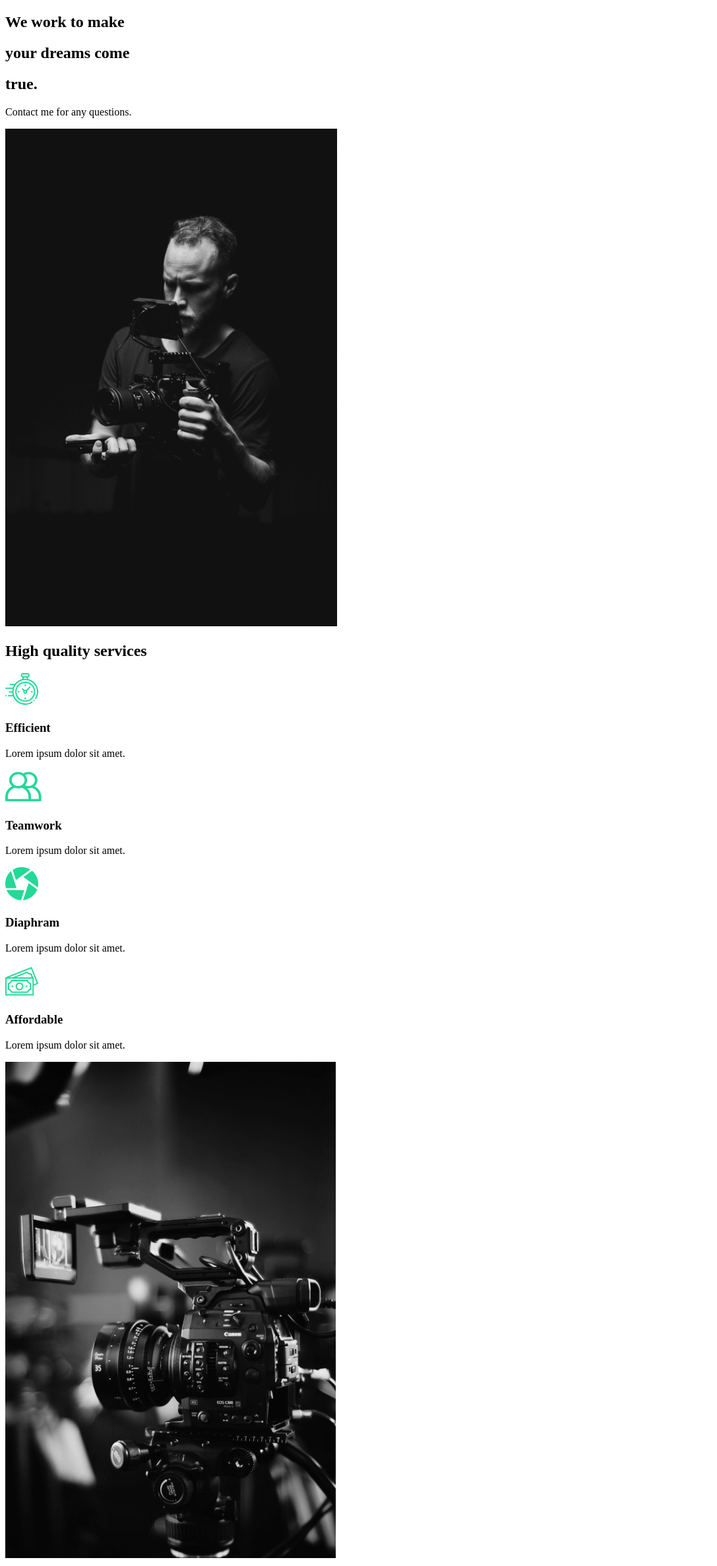
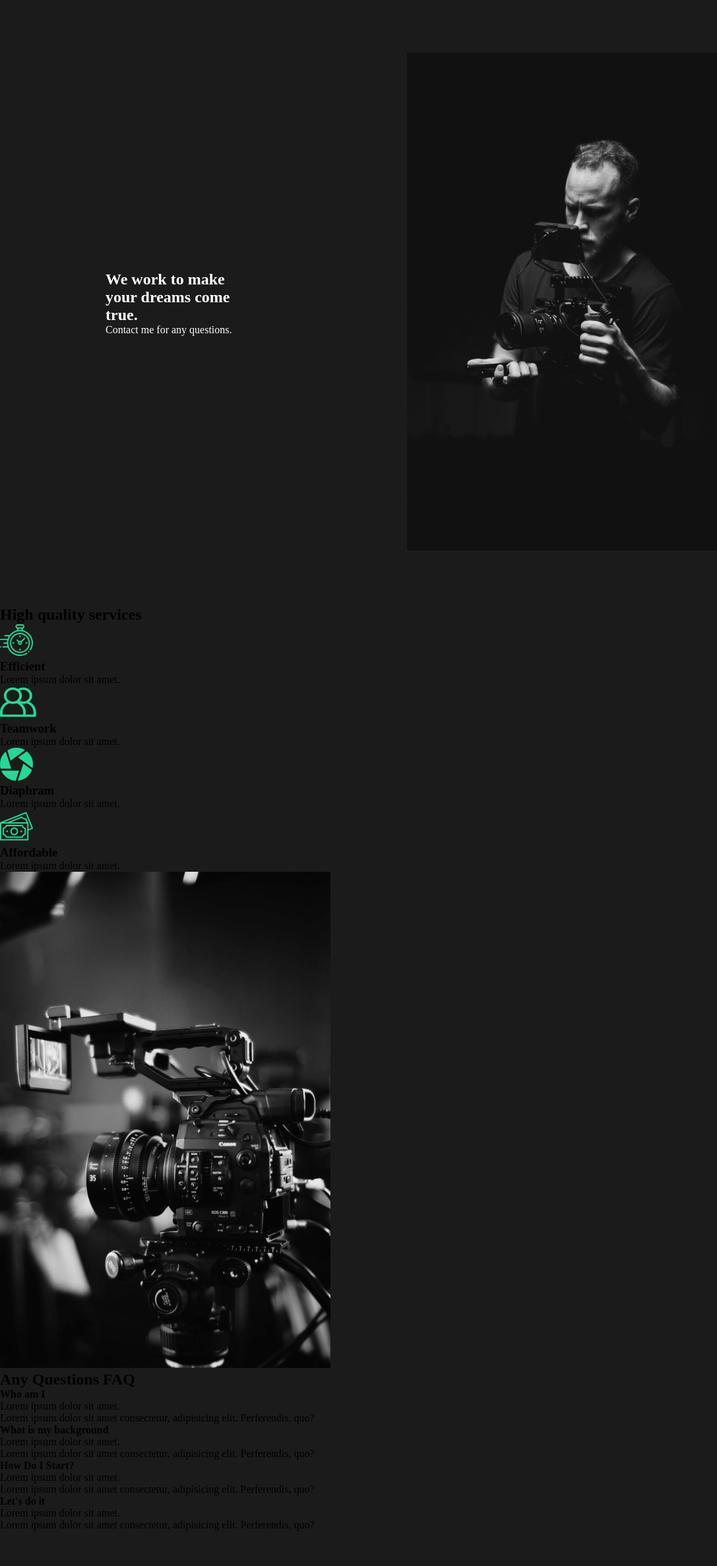
Before and after one commit to jfenglu814/portfolio, a React (Create React App) app: page / in a window 1280 px wide. Shown: the whole page at 66% size, without its empty margins (0-1087 px from the left). After the commit the page ends 2320 px from the top, so only its background shows below. Built offline with nearby package versions, Linux system fonts and the light colour scheme.

Commit message:
added basic styling

```diff
--- a/src/App.js
+++ b/src/App.js
@@ -1,11 +1,15 @@
 import React from 'react';
+//GlobalStyle
+import GlobalStyle from './components/GlobalStyle';
 //import pages
 import AboutMe from './pages/AboutMe'
 
 function App() {
   return (
     <div className="App">
+     <GlobalStyle/>
      <AboutMe />
+
     </div>
   );
 }
--- a/src/components/AboutSection.js
+++ b/src/components/AboutSection.js
@@ -1,9 +1,10 @@
 import React from 'react';
-import home1 from '../img/home1.png'
+import home1 from '../img/home1.png';
+import styled from 'styled-components';
 
 const AboutSection = () => {
     return (
-        <div>
+        <StyledAbout>
             <div className="description">
                 <div className="title">
                     <div className="hide">
@@ -25,8 +26,18 @@ const AboutSection = () => {
                     <img src={home1} alt="guy with camera"/>
                 </div>
             </div>
-        </div>
+        </StyledAbout>
     );
 }
 
+//styled components
+const StyledAbout = styled.div`
+    min-height: 90vh;
+    display: flex;
+    align-items: center;
+    justify-content: space-between;
+    padding: 5rem 10rem;
+    color: white;
+`
+
 export default AboutSection;
--- a/src/components/FaqSection.js
+++ b/src/components/FaqSection.js
@@ -0,0 +1,39 @@
+import React from 'react';
+
+const FaqSectopm = () => {
+    return (
+        <div className="faq">
+            <h2>Any Questions <span>FAQ</span></h2>
+            <div className="question">
+                <h4>Who am I</h4>
+                <div className="answer">
+                    <p>Lorem ipsum dolor sit amet.</p>
+                    <p>Lorem ipsum dolor sit amet consectetur, adipisicing elit. Perferendis, quo?</p>
+                </div>
+            </div>
+            <div className="question">
+                <h4>What is my background</h4>
+                <div className="answer">
+                    <p>Lorem ipsum dolor sit amet.</p>
+                    <p>Lorem ipsum dolor sit amet consectetur, adipisicing elit. Perferendis, quo?</p>
+                </div>
+            </div>
+            <div className="question">
+                <h4>How Do I Start?</h4>
+                <div className="answer">
+                    <p>Lorem ipsum dolor sit amet.</p>
+                    <p>Lorem ipsum dolor sit amet consectetur, adipisicing elit. Perferendis, quo?</p>
+                </div>
+            </div>
+            <div className="question">
+                <h4>Let's do it</h4>
+                <div className="answer">
+                    <p>Lorem ipsum dolor sit amet.</p>
+                    <p>Lorem ipsum dolor sit amet consectetur, adipisicing elit. Perferendis, quo?</p>
+                </div>
+            </div>
+        </div>
+    );
+}
+
+export default FaqSectopm;
--- /dev/null
+++ b/src/components/GlobalStyle.js
@@ -0,0 +1,31 @@
+import {createGlobalStyle} from 'styled-components';
+
+const GlobalStyle = createGlobalStyle`
+*{
+    margin: 0;
+    padding: 0;
+    box-sizing: border-box
+}
+
+body{
+    background: #1b1b1b;
+
+}
+button{
+    font-weight: bold;
+    font-size: 1.1.rem;
+    cursor:pointer;
+    padding:1rem 2 rem;
+    border: 3px solid #23d997;
+    background: transparent;
+    color:white;
+    transition: all 0.5s ease;
+    &:hover{
+        background-color:#23d997;
+        color: white;
+    }
+}
+
+`;
+
+export default GlobalStyle;
--- a/src/pages/AboutMe.js
+++ b/src/pages/AboutMe.js
@@ -2,12 +2,14 @@ import React from 'react';
 
 import AboutSection from '../components/AboutSection'
 import ProjectSection from '../components/ProjectsSection'
+import FaqSection from '../components/FaqSection'
 
 const AboutMe = () => {
     return (
     <>
       <AboutSection />
       <ProjectSection/>
+      <FaqSection />
     </>
     );
 };
```
Also changed, not shown: 1 other file (tests, documents, lock files or other folders).
